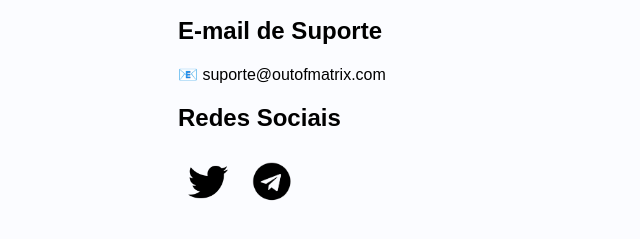
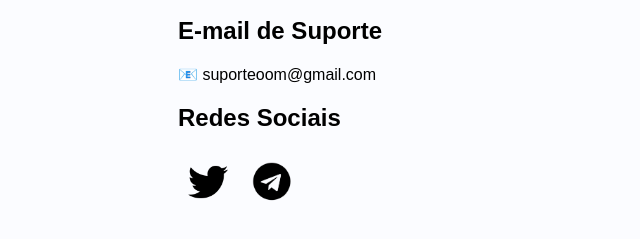
Before and after one commit to InnocenteGi/outofmatrix.github.io, a plain HTML site: page contato.html in a window 1280 px wide. Shown: the part 524-763 px from the top of the page, 162-802 px from the left. Drawn offline with Linux system fonts and the light colour scheme.

Commit message:
Update contato.html

```diff
--- a/contato.html
+++ b/contato.html
@@ -47,7 +47,7 @@
         </form>
 
         <h2>E-mail de Suporte</h2>
-        <p>📧 suporte@outofmatrix.com</p>
+        <p>📧 suporteoom@gmail.com</p>
 
         <h2>Redes Sociais</h2>
         <div class="social-icons">
```
